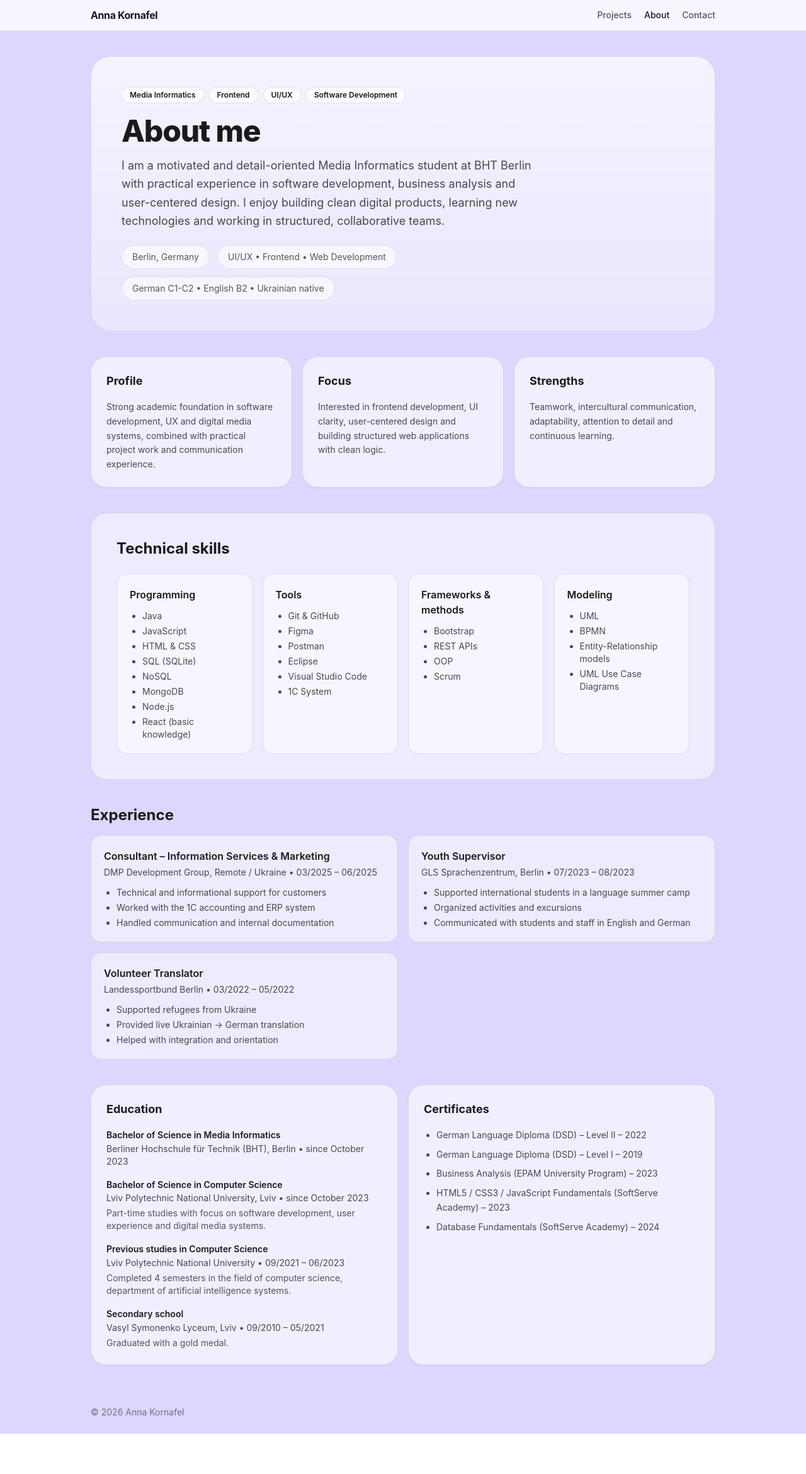
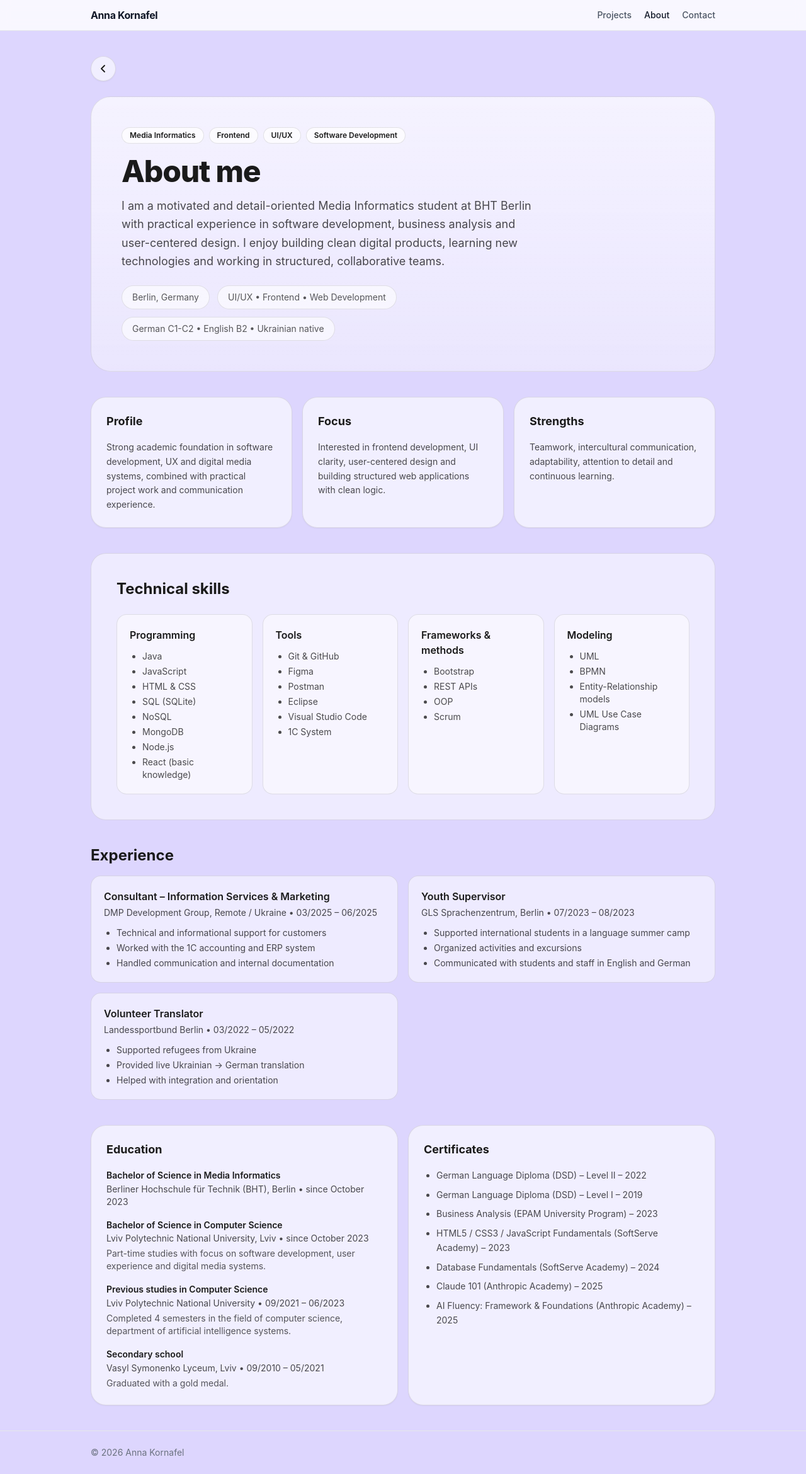
Before and after one commit to Akornafel21/anna-portfolio, a React (Vite) app: page /about in a window 1280 px wide. Shown: the whole page at 63% size. Before the commit the page ends 2276 px from the top, so only its background shows below. Built offline with nearby package versions, Linux system fonts and the light colour scheme.

Commit message:
Back button

```diff
--- a/src/layouts/AppLayout.tsx
+++ b/src/layouts/AppLayout.tsx
@@ -1,12 +1,27 @@
-import { Outlet } from "react-router-dom";
+import { Outlet, useLocation, useNavigate } from "react-router-dom";
 import Header from "../components/Header";
 
 export default function AppLayout() {
+  const location = useLocation();
+  const navigate = useNavigate();
+  const isHome = location.pathname === "/";
+
   return (
     <div className="min-h-screen bg-brand-bg text-brand-text font-sans">
       <Header />
 
       <main className="mx-auto max-w-5xl px-4 py-10">
+        {!isHome && (
+          <button
+            onClick={() => navigate(-1)}
+            className="inline-flex items-center justify-center w-10 h-10 mb-6 rounded-full border border-black/10 bg-white/60 hover:bg-white shadow-sm transition hover:scale-105 active:scale-95"
+            aria-label="Go back"
+          >
+            <svg width="18" height="18" viewBox="0 0 18 18" fill="none">
+              <path d="M11 4L6 9L11 14" stroke="currentColor" strokeWidth="1.8" strokeLinecap="round" strokeLinejoin="round"/>
+            </svg>
+          </button>
+        )}
         <Outlet />
       </main>
 
--- a/src/pages/AboutPage.tsx
+++ b/src/pages/AboutPage.tsx
@@ -311,6 +311,8 @@ export default function AboutPage() {
             <li>Business Analysis (EPAM University Program) – 2023</li>
             <li>HTML5 / CSS3 / JavaScript Fundamentals (SoftServe Academy) – 2023</li>
             <li>Database Fundamentals (SoftServe Academy) – 2024</li>
+            <li>Claude 101 (Anthropic Academy) – 2025</li>
+            <li>AI Fluency: Framework & Foundations (Anthropic Academy) – 2025</li>
           </ul>
         </SectionCard>
       </motion.section>
```
